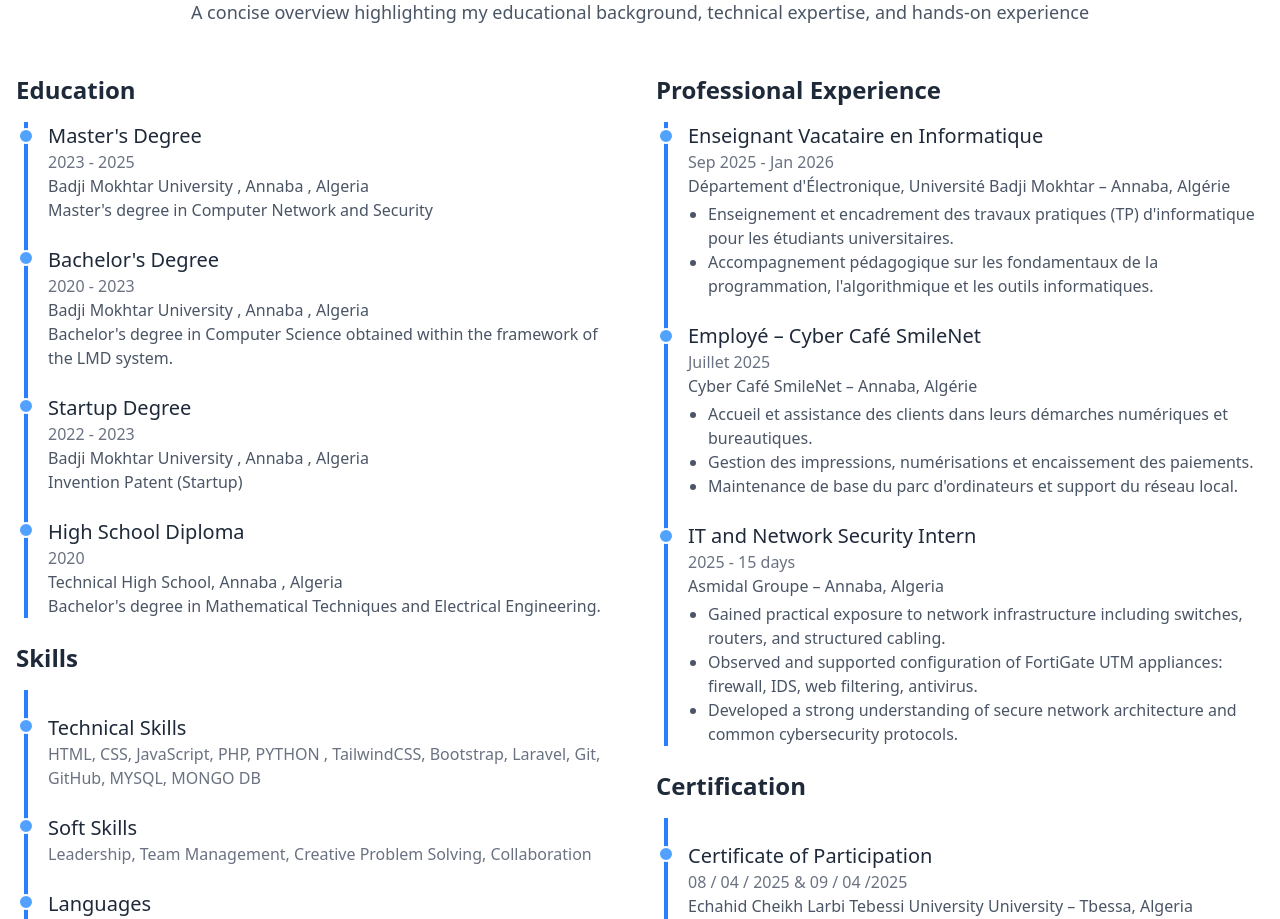
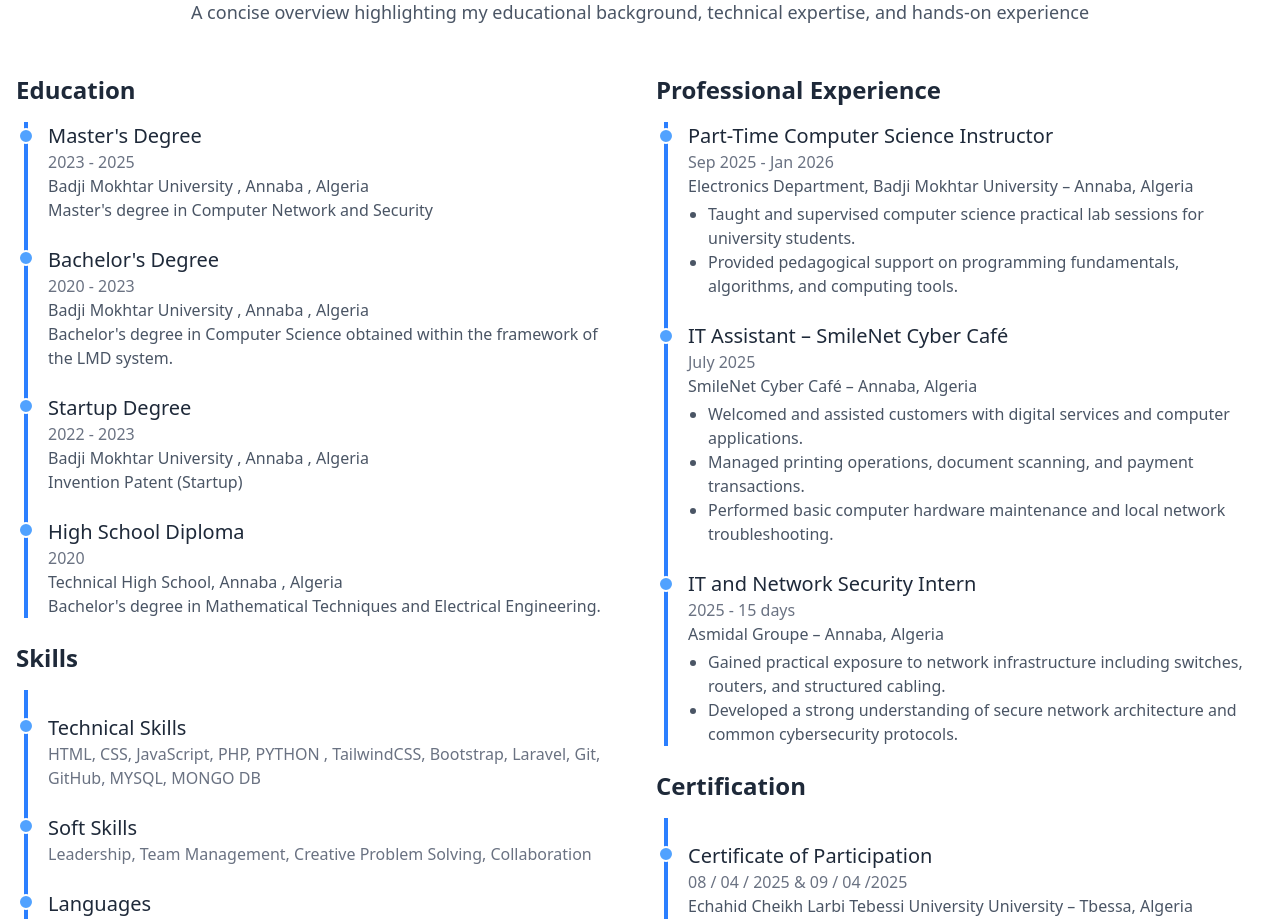
Before and after one commit to Khairodoudou/kheireddine-portfolio, a React (Vite) app: page / in a window 1280 px wide. Shown: the part 1680-2599 px from the top of the page. Built offline with nearby package versions, Linux system fonts and the light colour scheme.

Commit message:
feat(resume): translate roles to English and clean FortiGate mention

```diff
--- a/src/Sections/Resume.jsx
+++ b/src/Sections/Resume.jsx
@@ -157,25 +157,25 @@ const Resume = () => {
               {/* Experience 1 */}
               <div className="relative mb-6">
                 <div className="absolute -left-[30px] top-1.5 w-4 h-4 bg-blue-400 rounded-full border-2 border-white"></div>
-                <h4 className="text-xl font-medium text-gray-800">Enseignant Vacataire en Informatique</h4>
+                <h4 className="text-xl font-medium text-gray-800">Part-Time Computer Science Instructor</h4>
                 <h5 className="text-gray-500">Sep 2025 - Jan 2026</h5>
-                <p className="text-gray-600 font-medium">Département d'Électronique, Université Badji Mokhtar – Annaba, Algérie</p>
+                <p className="text-gray-600 font-medium">Electronics Department, Badji Mokhtar University – Annaba, Algeria</p>
                 <ul className="list-disc pl-5 text-gray-600 mt-1">
-                  <li>Enseignement et encadrement des travaux pratiques (TP) d'informatique pour les étudiants universitaires.</li>
-                  <li>Accompagnement pédagogique sur les fondamentaux de la programmation, l'algorithmique et les outils informatiques.</li>
+                  <li>Taught and supervised computer science practical lab sessions for university students.</li>
+                  <li>Provided pedagogical support on programming fundamentals, algorithms, and computing tools.</li>
                 </ul>
               </div>
 
               {/* Experience 2 */}
               <div className="relative mb-6">
                 <div className="absolute -left-[30px] top-1.5 w-4 h-4 bg-blue-400 rounded-full border-2 border-white"></div>
-                <h4 className="text-xl font-medium text-gray-800">Employé – Cyber Café SmileNet</h4>
-                <h5 className="text-gray-500">Juillet 2025</h5>
-                <p className="text-gray-600 font-medium">Cyber Café SmileNet – Annaba, Algérie</p>
+                <h4 className="text-xl font-medium text-gray-800">IT Assistant – SmileNet Cyber Café</h4>
+                <h5 className="text-gray-500">July 2025</h5>
+                <p className="text-gray-600 font-medium">SmileNet Cyber Café – Annaba, Algeria</p>
                 <ul className="list-disc pl-5 text-gray-600 mt-1">
-                  <li>Accueil et assistance des clients dans leurs démarches numériques et bureautiques.</li>
-                  <li>Gestion des impressions, numérisations et encaissement des paiements.</li>
-                  <li>Maintenance de base du parc d'ordinateurs et support du réseau local.</li>
+                  <li>Welcomed and assisted customers with digital services and computer applications.</li>
+                  <li>Managed printing operations, document scanning, and payment transactions.</li>
+                  <li>Performed basic computer hardware maintenance and local network troubleshooting.</li>
                 </ul>
               </div>
 
@@ -187,7 +187,6 @@ const Resume = () => {
                 <p className="text-gray-600 font-medium">Asmidal Groupe – Annaba, Algeria</p>
                 <ul className="list-disc pl-5 text-gray-600 mt-1">
                   <li>Gained practical exposure to network infrastructure including switches, routers, and structured cabling.</li>
-                  <li>Observed and supported configuration of FortiGate UTM appliances: firewall, IDS, web filtering, antivirus.</li>
                   <li>Developed a strong understanding of secure network architecture and common cybersecurity protocols.</li>
                 </ul>
               </div>
```
